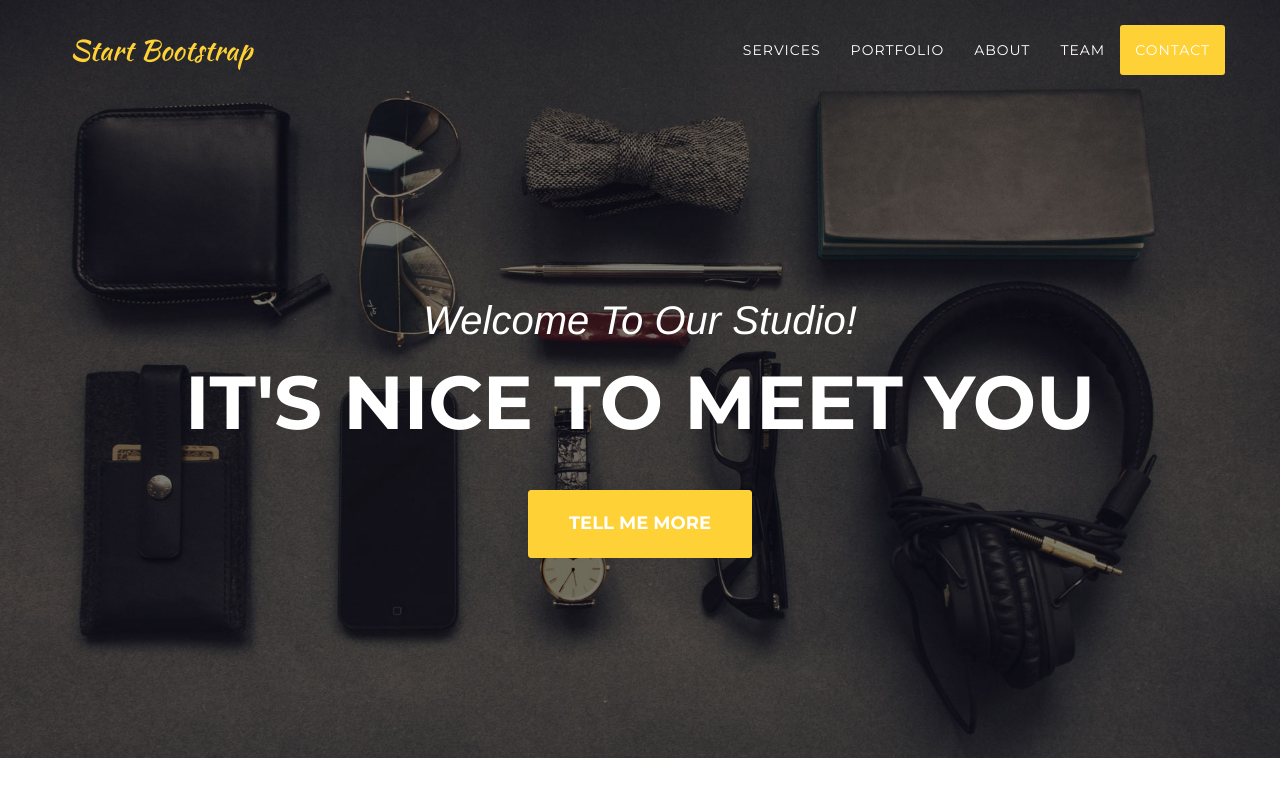
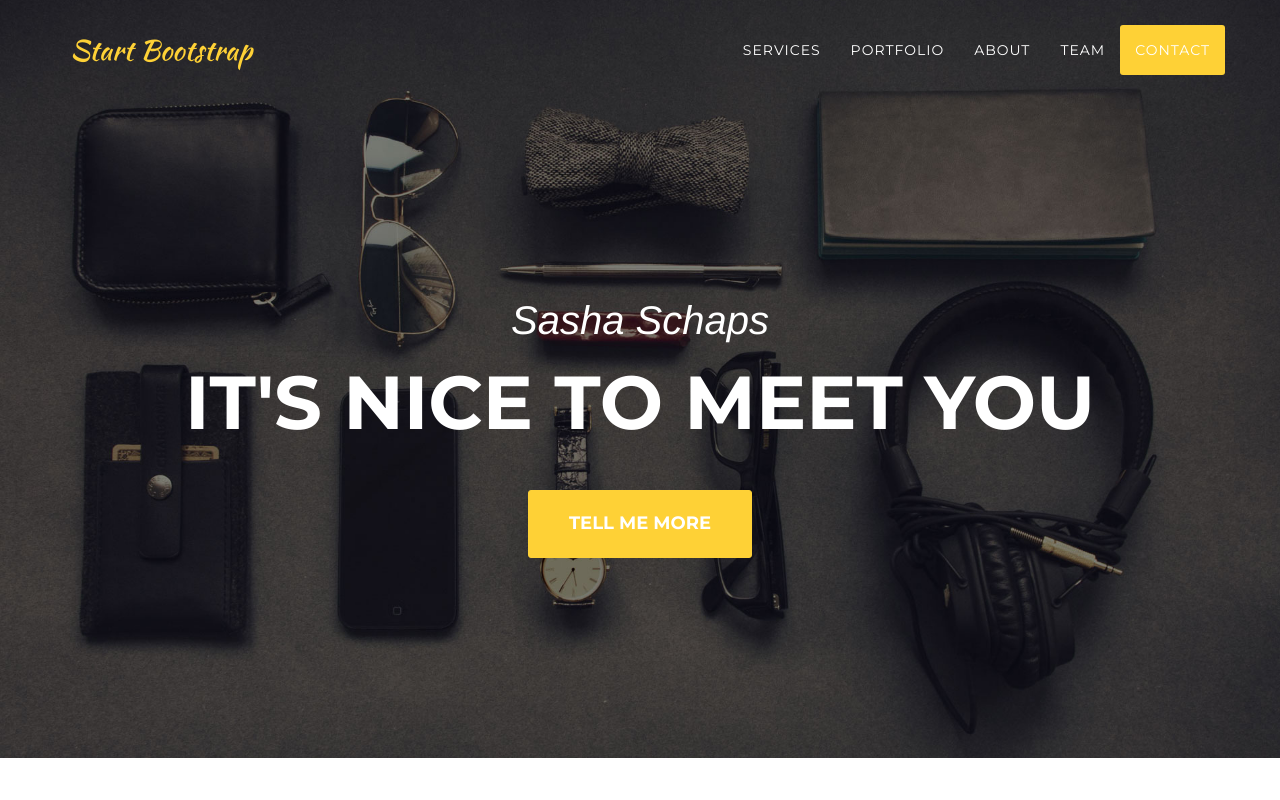
Before and after one commit to sschaps/sschaps.github.io, a plain HTML site: page index.html in a window 1280 px wide. Shown: the top 800 px of the page. Drawn offline with nearby package versions, Linux system fonts and the light colour scheme; a web font is replaced by a local one.

Commit message:
Changed name

```diff
--- a/index.html
+++ b/index.html
@@ -81,7 +81,7 @@
     <header>
         <div class="container">
             <div class="intro-text">
-                <div class="intro-lead-in">Welcome To Our Studio!</div>
+                <div class="intro-lead-in">Sasha Schaps</div>
                 <div class="intro-heading">It's Nice To Meet You</div>
                 <a href="#services" class="page-scroll btn btn-xl">Tell Me More</a>
             </div>
```
